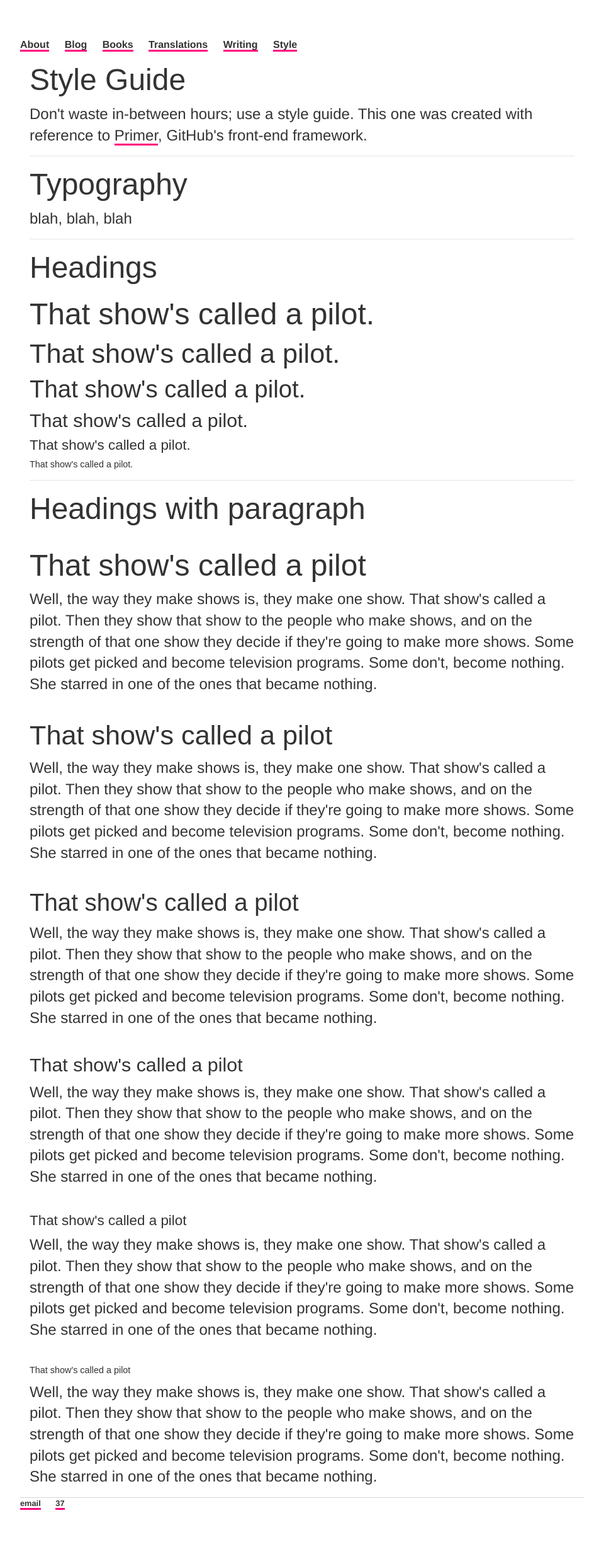
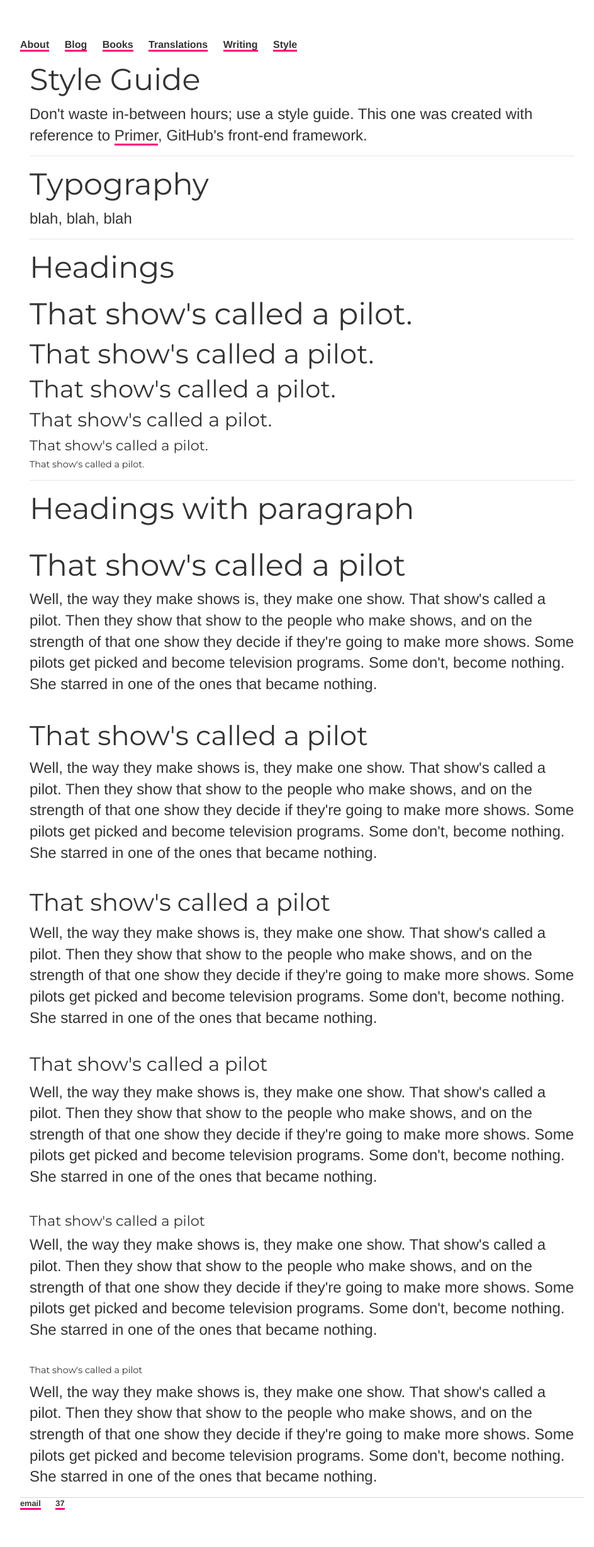
Before and after one commit to ariesti/ariesti.github.io, a Jekyll site: the page built from style/index.html, in a window 1280 px wide. Shown: the whole page at 63% size, without its empty margins (160-1104 px from the left). Built offline with Jekyll 4.4.1, drawn with Linux system fonts in a browser that asks for light colours.

Commit message:
Update main.css

```diff
--- a/css/main.css
+++ b/css/main.css
@@ -6,10 +6,10 @@ a:hover { color: #ff017e; }
 
 /* Paragraphs */
 p { font-size: 1.5em; line-height: 1.4em; color: #333; }
-p.font-hairline { font-weight: 100; }
-p.font-thin { font-weight: 500; }
+.font-hairline { font-weight: 100; }
+.font-thin { font-weight: 500; }
 
-h1, h2, h3, h4, h5, h6 { font-family: 'Monserrat', sans-serif; }
+h1, h2, h3, h4, h5, h6 { font-family: 'Montserrat', sans-serif; }
 h1 { font-size: 3em; }
 h2 { font-size: 2.7em; }
 h3 { font-size: 2.4em; }
```
